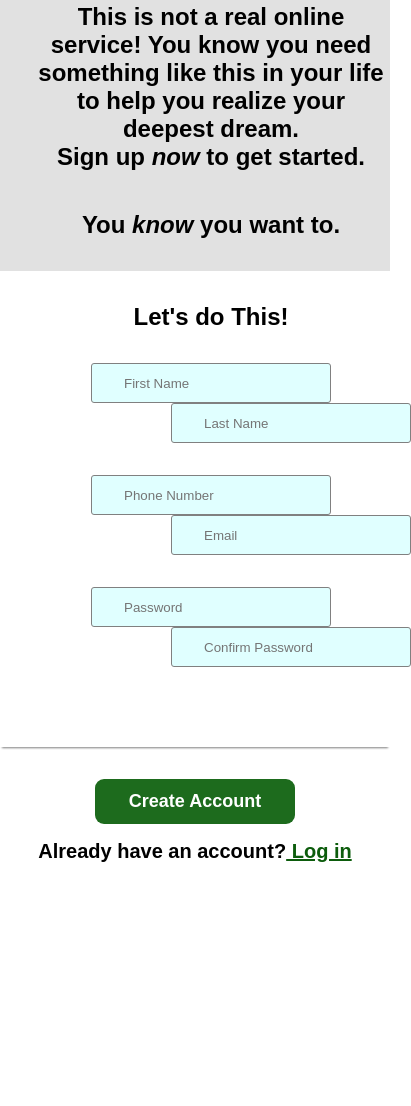
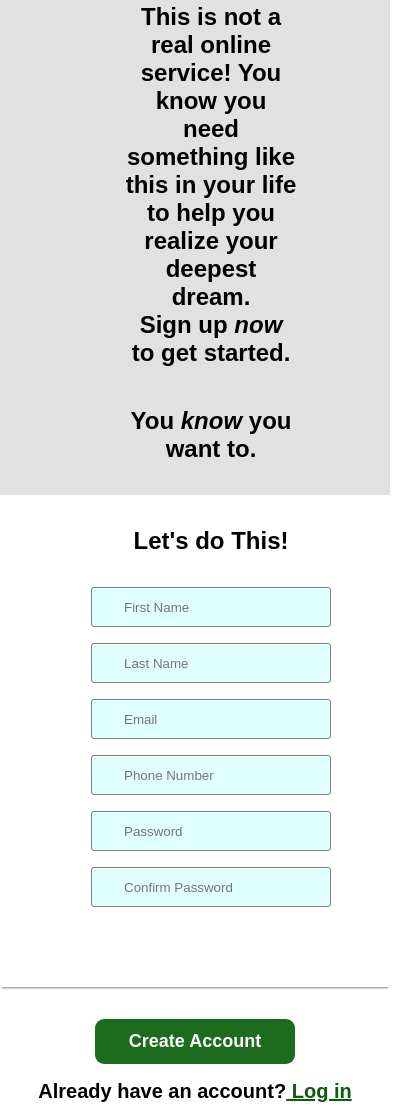
Before and after one commit to jeloloy/sign-up-Form, a plain HTML site: page index.html in a window 390 px wide. Shown: the part 989-2095 px from the top of the page, 411 px wide, since content can reach past the window. Before the commit the page ends 1884 px from the top, so only its background shows below. Drawn offline with Linux system fonts and the light colour scheme.

Commit message:
new update again

```diff
--- a/index.html
+++ b/index.html
@@ -19,9 +19,11 @@
 
         <div class="right-side">
             <div class="right-side-container">
+                <div class="right-side-para">
                     <h2>This is not a real online service! You know you need something like this in your life to help you realize your deepest dream.</h2>
                     <h2> Sign up <em>now</em> to get started. </h2>
                     <h2 class="dummy-text">You <em>know</em> you want to.</h2>
+                </div>
             </div>
 
             <div class="main-form">
@@ -30,27 +32,23 @@
                         <h2>Let's do This!</h2>
                     </div>
                     <div class="main-input">
-                            <div class="input-one">
+                        <div>
                             <input type="text" placeholder="First Name" required>
-                                <div class="input-inside">
-                                    <input type="text" placeholder="Last Name" required >
                         </div>
+                        <div>
+                            <input type="text" placeholder="Last Name" required>
                         </div>
-
-                            <div class="input-one">
-                                    <input type="text" placeholder="Phone Number" required >
-
-                                    <div class="input-inside">
-                                        <input type="email" placeholder="Email" required>
+                        <div>
+                            <input type="text" placeholder="Email" required>
                         </div>
+                        <div>
+                            <input type="text" placeholder="Phone Number" required>
                         </div>
-
-                            <div class="input-one">
-                                    <input type="password" placeholder="Password" required>
-
-                                    <div class="input-inside">
-                                        <input type="password" placeholder="Confirm Password" required>
+                        <div>
+                            <input type="text" placeholder="Password" required>
                         </div>
+                        <div>
+                            <input type="text" placeholder="Confirm Password" required>
                         </div>
                     </div>
                 </form>
--- a/style.css
+++ b/style.css
@@ -42,7 +42,7 @@
 .right-side-para{
     /* background-color: lightgoldenrodyellow; */
     width: 44vw;
-    padding: 3rem 0rem 0rem 2rem;
+    /* padding: 3rem 0rem 0rem 2rem; */
 }
 .dummy-text{
     padding-top: 2.5rem;
@@ -56,13 +56,17 @@
     box-shadow: 0 3px 2px -2px gray;
 }
 .main-input{
-    gap: 10rem;
+    display: grid;
+    grid-template-rows: repeat(3, 1fr);
+    grid-template-columns: repeat(2, 1fr);
+    gap: 1rem;
+    padding-left: 2rem;
+    padding-top: 2rem;
 }
 .input-one{
     padding-left: 2rem;
     display: flex;
     flex-wrap: wrap;
-    padding-top: 2rem;
 }
 .input-inside{
     padding-left: 10rem;
@@ -125,7 +129,10 @@ button{
     .main-container{
         flex-flow: column;
         height: auto;
-        text-align: center;
+    }
+    .right-side-container{
+        display: flex;
+        justify-content: center;
     }
     .left-side{
         width: 100vw;
@@ -141,8 +148,11 @@ button{
         width: auto;
         margin-top: 100px;
     }
-    .input-one{
-        display: flex;
-        justify-content: center;
+    @media only screen and (max-width: 590px) {
+        .main-input{
+            display: grid;
+            grid-template-rows: repeat(6, 1fr);
+            grid-template-columns: 1fr;
+        }
     }
 }
```
Lines whose indentation alone changed are shown as unchanged.
